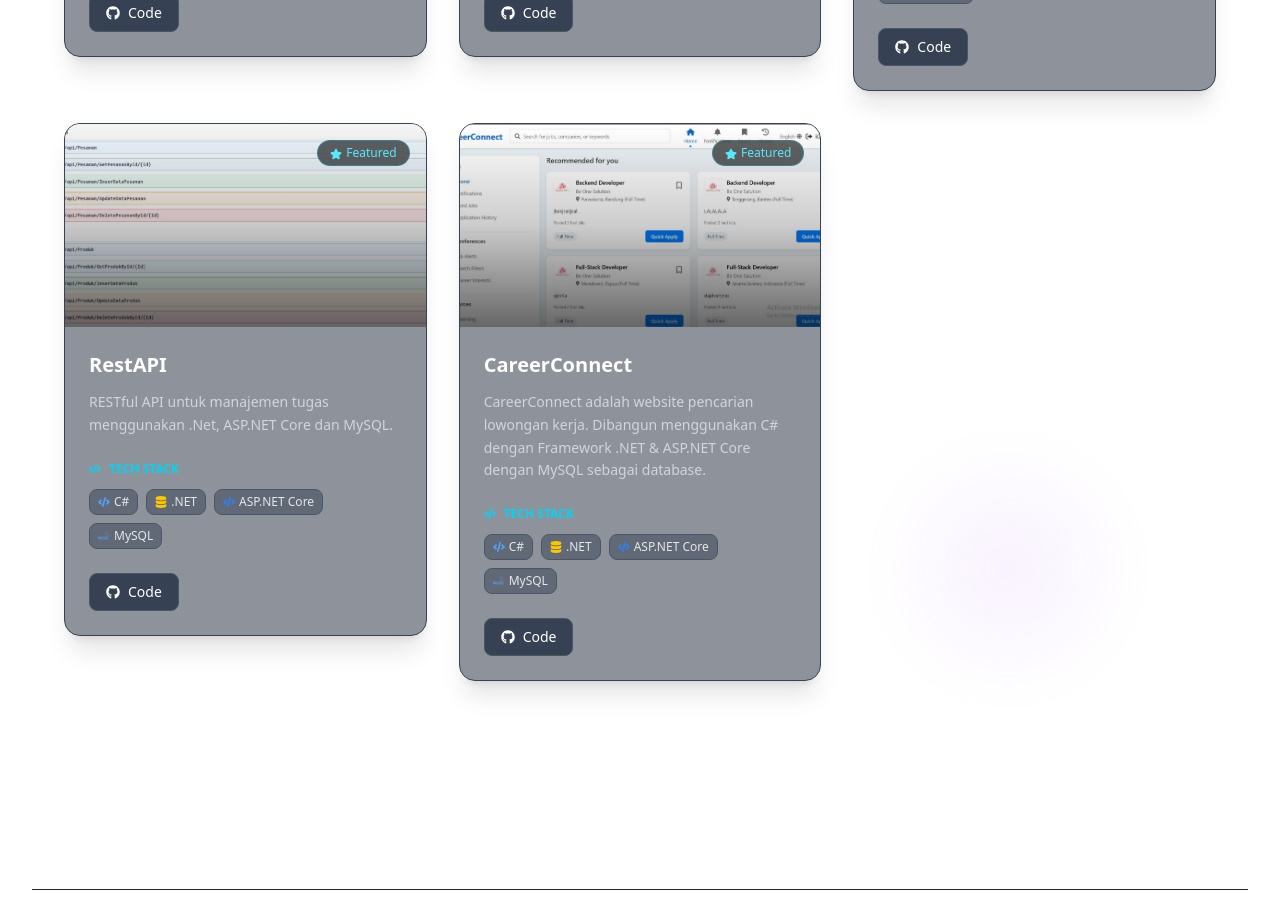
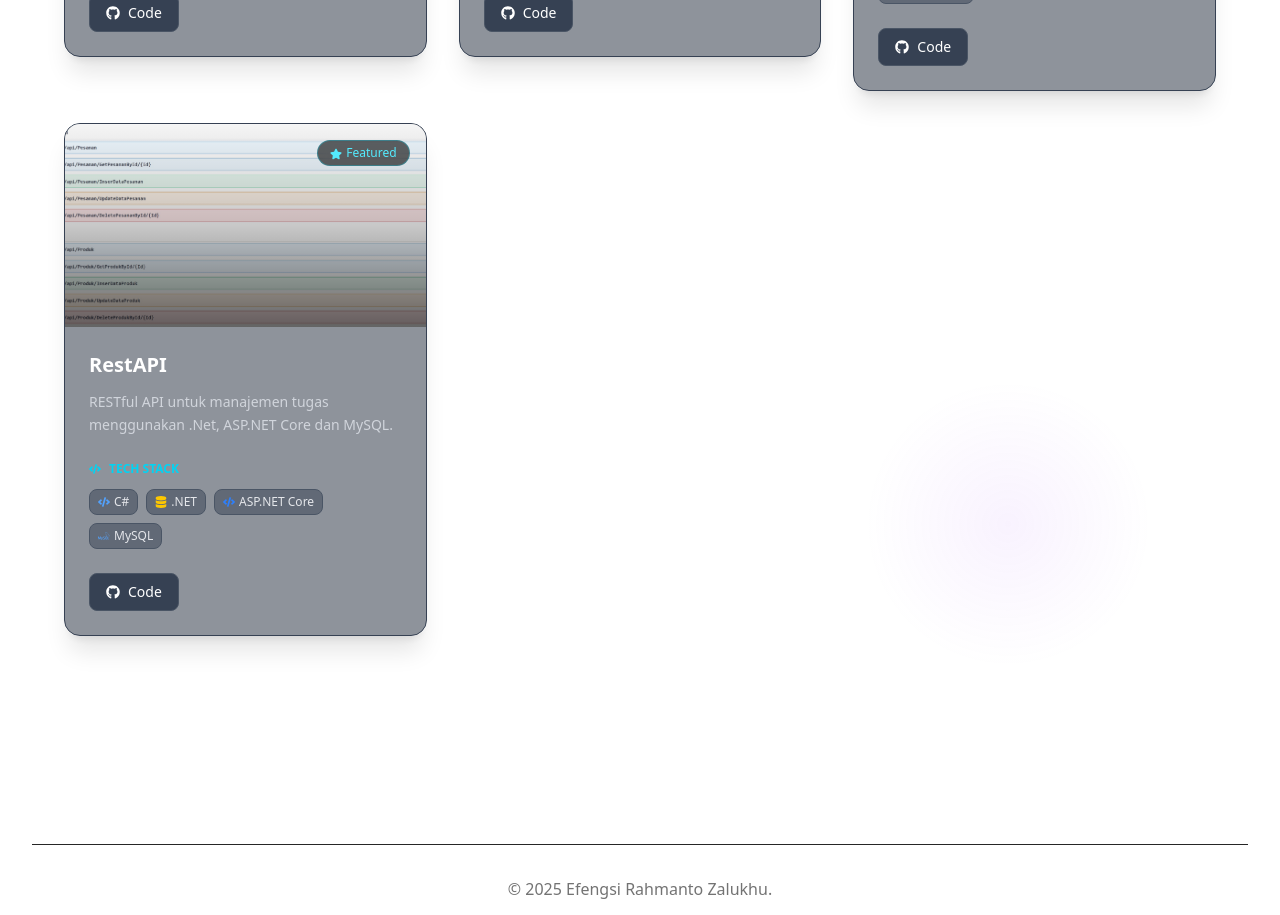
Before and after one commit to Fengsii/My-Portofolio, a React (Vite) app: page / in a window 1280 px wide. Shown: the part 3220-4135 px from the top of the page. Built offline with nearby package versions, Linux system fonts and the light colour scheme.

Commit message:
unpublisproject

```diff
--- a/src/components/Projects.jsx
+++ b/src/components/Projects.jsx
@@ -69,20 +69,20 @@ const projects = [
     ],
     description: "RESTful API untuk manajemen tugas menggunakan .Net, ASP.NET Core dan MySQL."
   },
-  {
-    id: 5,
-    title: "CareerConnect",
-    image: CarrerConnect,
-    github: "https://github.com/Fengsii/BbibbJobStreetJwtTokenRazor.git",
-    visit: null,
-    techStack: [
-      { icon: <FaCode className="text-blue-400" />, name: "C#" },
-      { icon: <FaDatabase className="text-yellow-400" />, name: ".NET" },
-      { icon: <FaCode className="text-blue-500" />, name: "ASP.NET Core" },
-       { icon: <SiMysql className="text-blue-400" />, name: "MySQL" }
-    ],
-    description: "CareerConnect adalah website pencarian lowongan kerja. Dibangun menggunakan C# dengan Framework .NET & ASP.NET Core dengan MySQL sebagai database."
-  },
+  // {
+  //   id: 5,
+  //   title: "CareerConnect",
+  //   image: CarrerConnect,
+  //   github: "https://github.com/Fengsii/BbibbJobStreetJwtTokenRazor.git",
+  //   visit: null,
+  //   techStack: [
+  //     { icon: <FaCode className="text-blue-400" />, name: "C#" },
+  //     { icon: <FaDatabase className="text-yellow-400" />, name: ".NET" },
+  //     { icon: <FaCode className="text-blue-500" />, name: "ASP.NET Core" },
+  //      { icon: <SiMysql className="text-blue-400" />, name: "MySQL" }
+  //   ],
+  //   description: "CareerConnect adalah website pencarian lowongan kerja. Dibangun menggunakan C# dengan Framework .NET & ASP.NET Core dengan MySQL sebagai database."
+  // },
 ];
 
 const Projects = () => {
```
